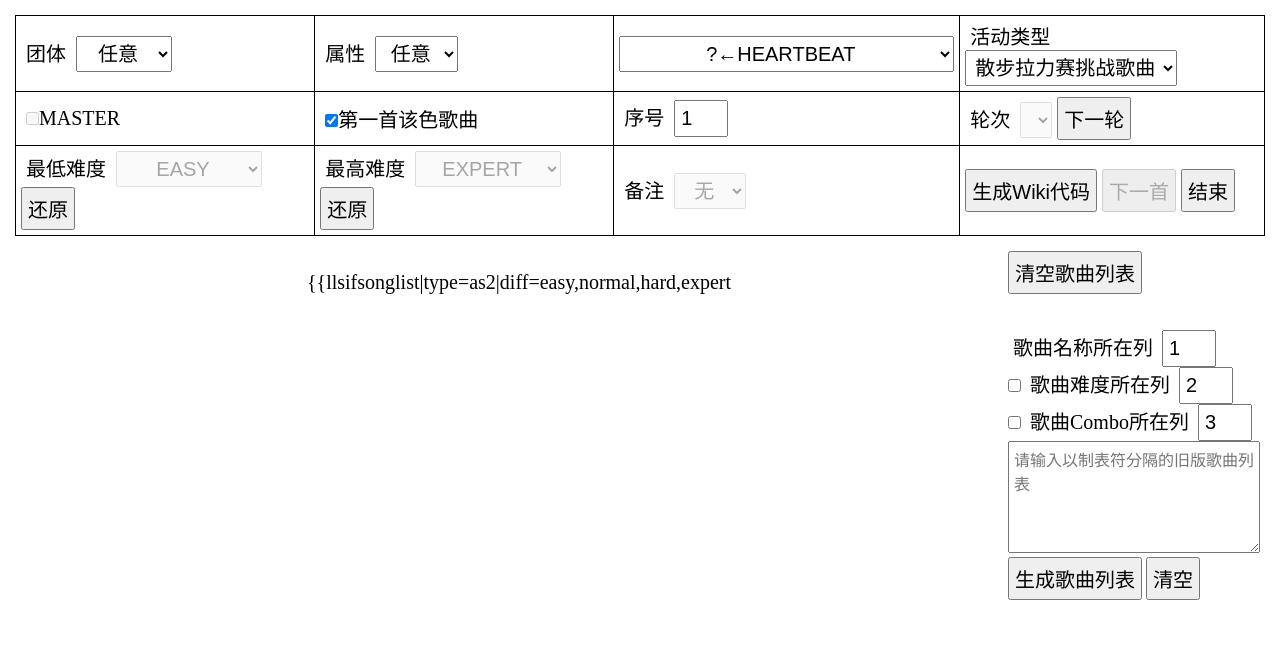
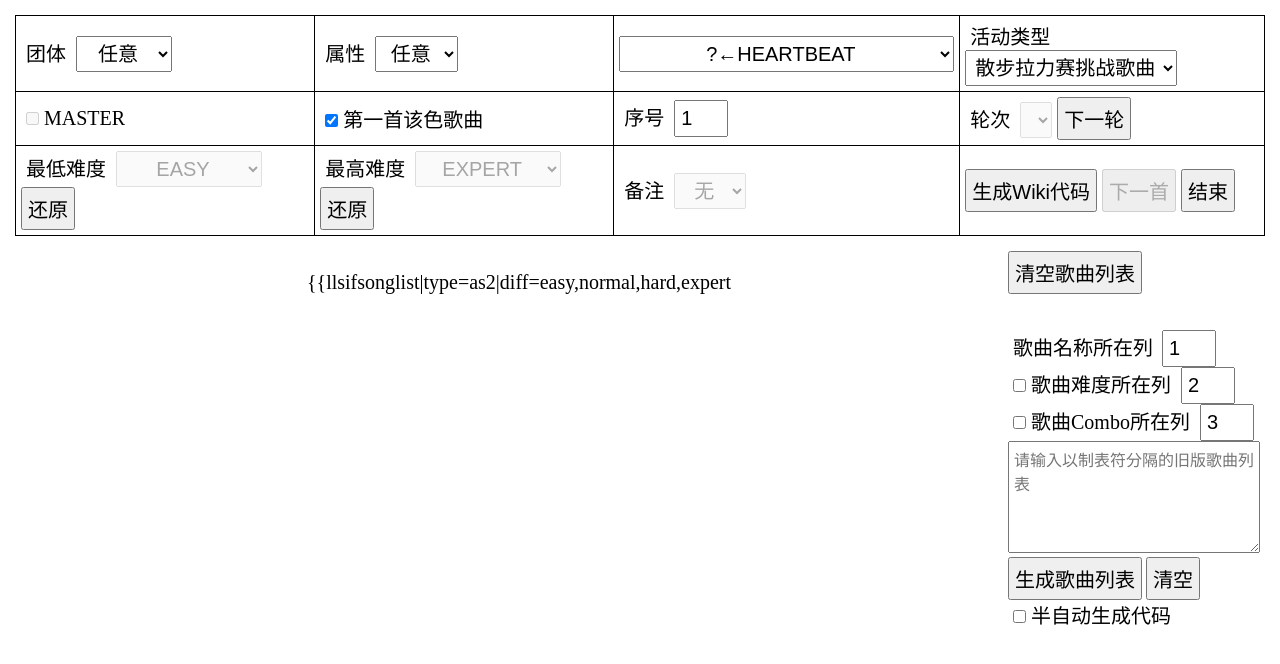
Before and after one commit to bhsd-harry/list, a plain HTML site: page index.html in a window 1280 px wide. Drawn offline with Linux system fonts and the light colour scheme.

Commit message:
Prepare for rhythm carnival

```diff
--- a/css/style.css
+++ b/css/style.css
@@ -16,11 +16,6 @@ table th, table td {
 
 select {
     text-align:center;
-    font-size:20px;
-}
-
-input[type="button"] {
-    font-size:20px;
 }
 
 textarea {
@@ -34,8 +29,9 @@ input[type="number"] {
     width:40px;
 }
 
-label, select, input[type="button"] {
+label, select, input[type="button"], input[type="checkbox"] {
     cursor:pointer;
+    font-size:20px;
 }
 
 span {
--- a/index.html
+++ b/index.html
@@ -35,18 +35,19 @@
 			<option value=2>Medley Festival</option>
 			<option value=3>友情大合战</option>
 			<option value=4>Challenge Festival</option>
+			<option value=5>节奏嘉年华</option>
 		    </select>
 		</td>
 	    </tr>
 	    <tr>
                 <td>
                     <label for="ckIsFirst" id="lbIfMaster" onclick="changeIfMaster()">
-                        <input type="checkbox" id="ckIfMaster" onchange="ifMaster()"/>MASTER
+                        <input type="checkbox" id="ckIfMaster" onchange="ifMaster()"/> MASTER
                     </label>
                 </td>
                 <td>
                     <label for="ckIsFirst" id="lbIsFirst" onclick="changeIsFirst()">
-                        <input type="checkbox" id="ckIsFirst" checked=true />第一首该色歌曲
+                        <input type="checkbox" id="ckIsFirst" checked=true /> 第一首该色歌曲
                     </label>
                 </td>
 		<td>
@@ -103,15 +104,20 @@
 	<input type="button" value="清空歌曲列表" id="btnClear" onclick="clearTable()"/><br /><br /><br />
 	<span>歌曲名称所在列</span>
 	<input type="number" id="txtCol" value="1" /><br />
-	<input type="checkbox" id="ckIfLvl" />
-	<span>歌曲难度所在列</span>
+	<label for="ckIfLvl" onclick="changeIfLvl">
+	    <input type="checkbox" id="ckIfLvl" /> 歌曲难度所在列
+	</label>
 	<input type="number" id="txtColLvl" value="2" /><br />
-	<input type="checkbox" id="ckIfCombo" />
-        <span>歌曲Combo所在列</span>
+	<label for="ckIfCombo" onclick="changeIfCombo()">
+	    <input type="checkbox" id="ckIfCombo" /> 歌曲Combo所在列
+        </label>
         <input type="number" id="txtColCombo" value="3" /><br />
 	<textarea id="txtTable" placeholder="请输入以制表符分隔的旧版歌曲列表"></textarea><br />
 	<input type="button" value="生成歌曲列表" id="btnUpload" onclick="upload()"/>
-	<input type="button" value="清空" id="btnReUpload" onclick="reUpload()"/>
+	<input type="button" value="清空" id="btnReUpload" onclick="reUpload()"/><br />
+	<label for="ckIfManual" onclick="changeIfManual()">
+	    <input type="checkbox" id="ckIfManual" /> 半自动生成代码
+	</label>
     </div>
     <div id="divOutput" style="padding:30px">
 	<table id="tbOutput">
--- a/js/script.js
+++ b/js/script.js
@@ -393,8 +393,7 @@ function upload(){
     };
     $("btnUpload").value=`已上传${arr.length}首歌曲`;
     disabling("btnUpload");
-/*
-    if(arr.length>=getInt("txtOrder")){
+    if(arr.length>=getInt("txtOrder") && $("ckIfManual").checked){
 	let i=0;
         for(;i<songs.length;i++){
             if(songs[i].nm==arr[getInt("txtOrder")-1]){break;}
@@ -406,9 +405,7 @@ function upload(){
             $("ddlSong").selectedIndex=i;
         }
     }
-*/
-//    if(arr.length>0 && ($$("ddlEvent")=="0" || $$("ddlEvent")=="2" || $$("ddlEvent")=="3")){
-    if(arr.length>0){
+    if(arr.length>0 && $("ckIfManual").checked==false){
 	clearTable();
         let i=0;
         for(;i<songs.length;i++){
@@ -460,3 +457,15 @@ function autoAdjustLvl(){
 	}
     }
 }
+
+function changeIfManual(){
+    $("ckIfManual").checked=!($("ckIfManual").checked);
+}
+
+function changeIfLvl(){
+    $("ckIfLvl").checked=!($("ckIfLvl").checked);
+}
+
+function changeIfCombo(){
+    $("ckIfCombo").checked=!($("ckIfCombo").checked);
+}
```
